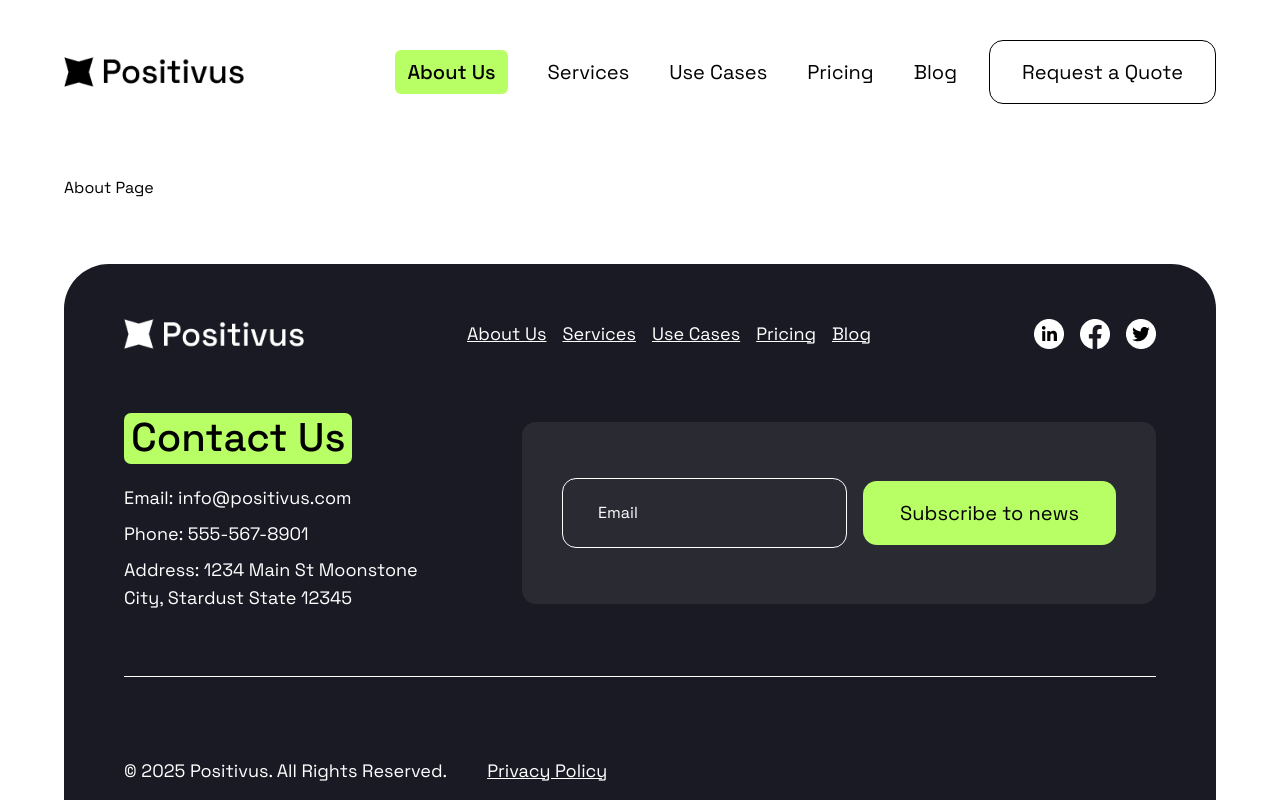
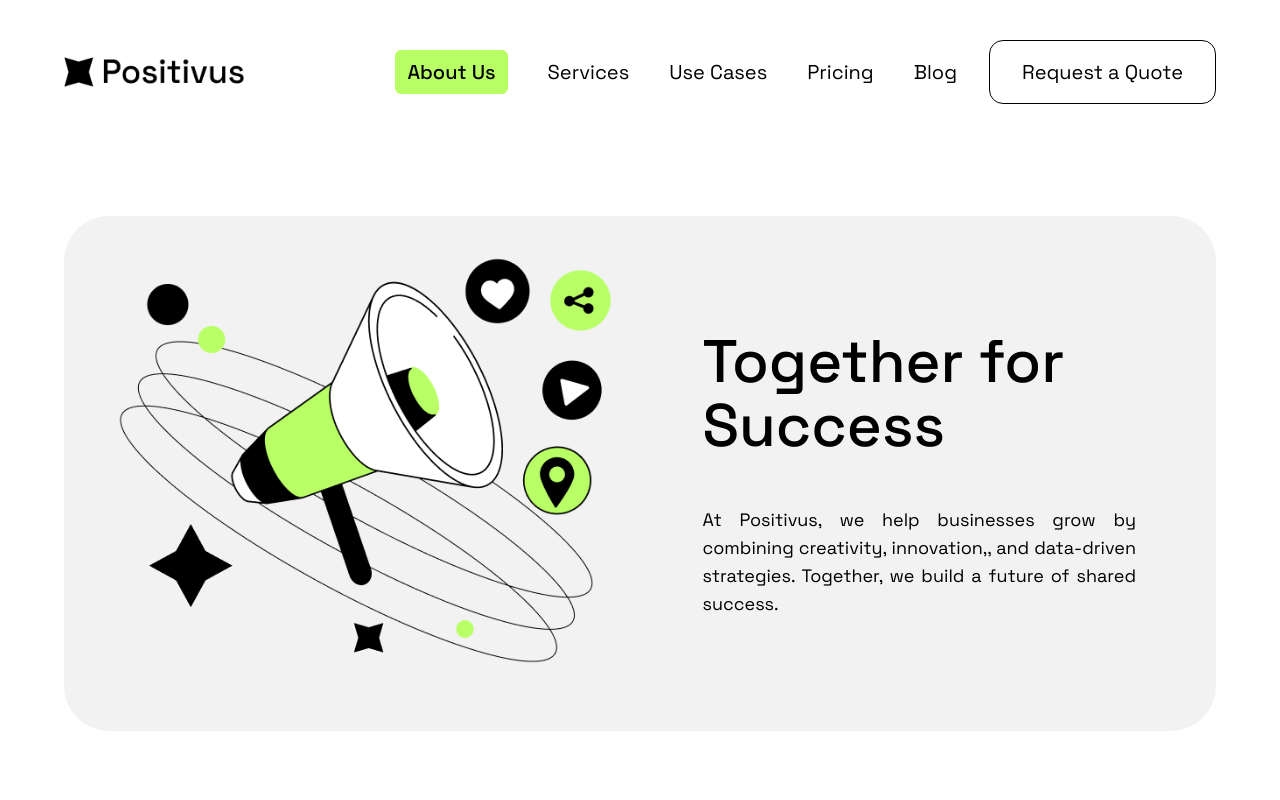
Before and after one commit to hervezossou/positivus-site, a Next.js app: page /about in a window 1280 px wide. Shown: the top 800 px of the page. Built offline with nearby package versions, Linux system fonts and the light colour scheme.

Commit message:
feat(AboutPage): added AboutHeroSection

```diff
--- a/app/about/page.tsx
+++ b/app/about/page.tsx
@@ -1,7 +1,9 @@
+import { AboutHeroSection } from "@/about/sections/AboutHeroSection"
+
 export default function Page() {
     return (
-        <main>
-            <h1>About Page</h1>
-        </main>
+        <>
+            <AboutHeroSection />
+        </>
     )
 }
```
